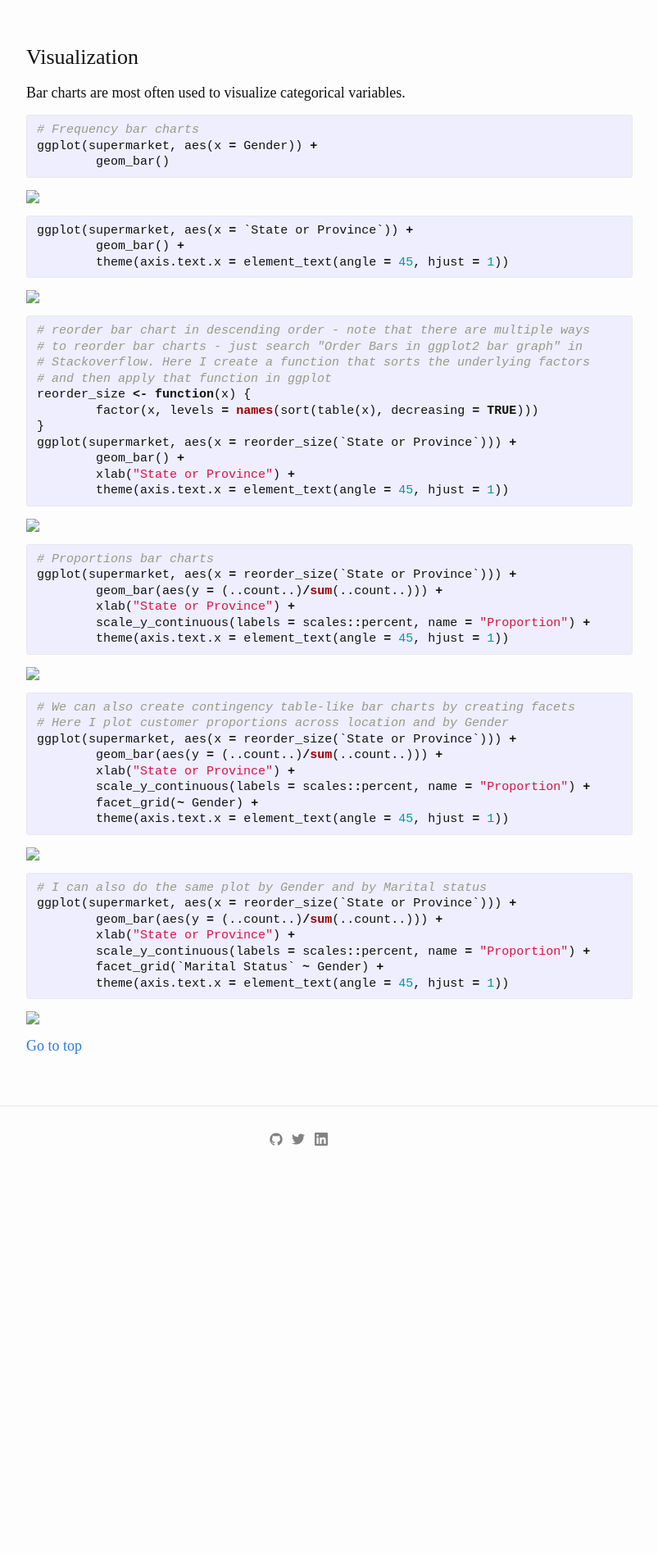
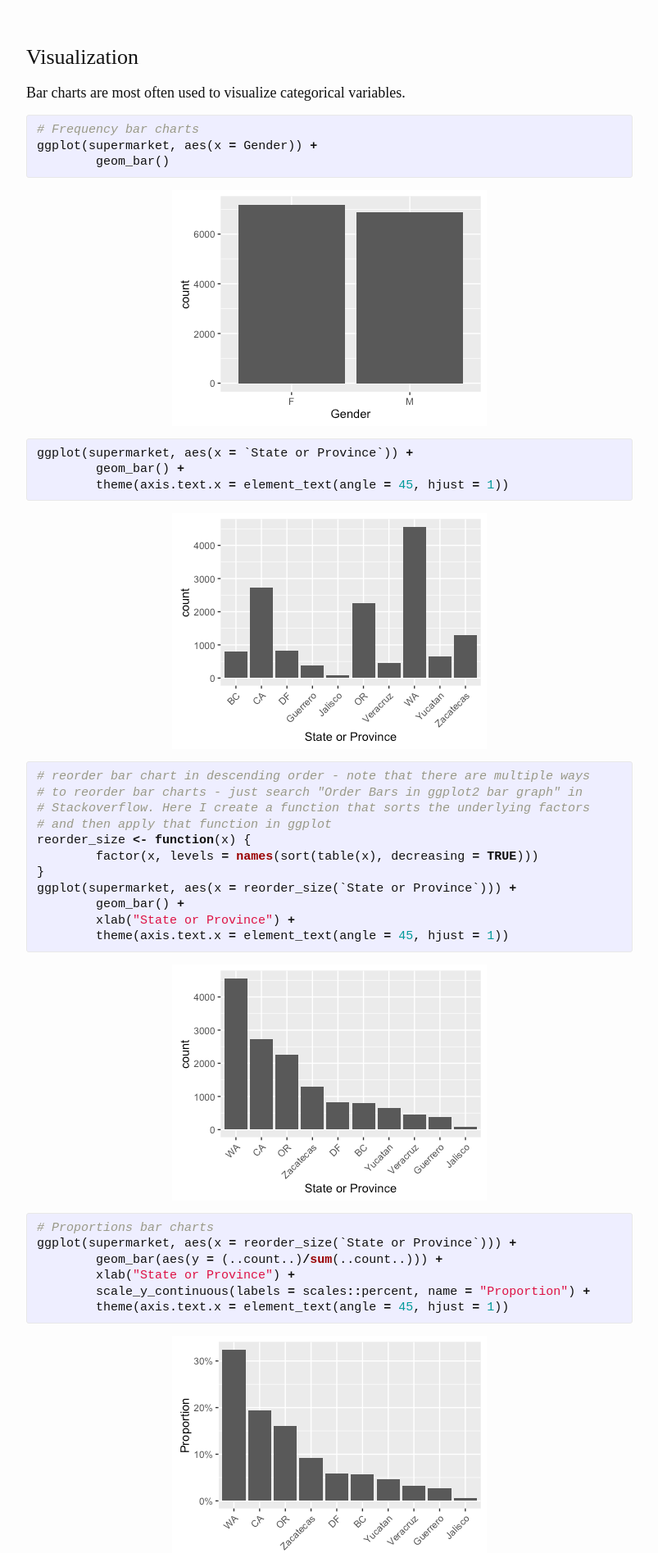
Before and after one commit to bradleyboehmke/bradleyboehmke, a Jekyll site: the page built from tutorials/descriptives_categorical.md, in a window 1280 px wide. Shown: the part 2852-4747 px from the top of the page at 82% size, without its empty margins (238-1041 px from the left). Built offline with Jekyll 4.4.1, drawn with Linux system fonts in a browser that asks for light colours; before the commit the page ends 4311 px from its top, so only the background shows below that.

Commit message:
Update descriptives_categorical.md

```diff
--- a/tutorials/descriptives_categorical.md
+++ b/tutorials/descriptives_categorical.md
@@ -159,7 +159,7 @@ ggplot(supermarket, aes(x = Gender)) +
         geom_bar()
 {% endhighlight %}
 
-<img src="descriptive-statistics_files/figure-html/unnamed-chunk-21-1.png" style="display: block; margin: auto;" />
+<img src="/public/images/analytics/descriptives/unnamed-chunk-21-1.png" style="display: block; margin: auto;" />
 
 {% highlight r %}
 ggplot(supermarket, aes(x = `State or Province`)) +
@@ -167,7 +167,7 @@ ggplot(supermarket, aes(x = `State or Province`)) +
         theme(axis.text.x = element_text(angle = 45, hjust = 1))
 {% endhighlight %}
 
-<img src="descriptive-statistics_files/figure-html/unnamed-chunk-21-2.png" style="display: block; margin: auto;" />
+<img src="/public/images/analytics/descriptives/unnamed-chunk-21-2.png" style="display: block; margin: auto;" />
 
 {% highlight r %}
 
@@ -184,7 +184,7 @@ ggplot(supermarket, aes(x = reorder_size(`State or Province`))) +
         theme(axis.text.x = element_text(angle = 45, hjust = 1))
 {% endhighlight %}
 
-<img src="descriptive-statistics_files/figure-html/unnamed-chunk-21-3.png" style="display: block; margin: auto;" />
+<img src="/public/images/analytics/descriptives/unnamed-chunk-21-3.png" style="display: block; margin: auto;" />
 
 {% highlight r %}
 
@@ -196,7 +196,7 @@ ggplot(supermarket, aes(x = reorder_size(`State or Province`))) +
         theme(axis.text.x = element_text(angle = 45, hjust = 1))
 {% endhighlight %}
 
-<img src="descriptive-statistics_files/figure-html/unnamed-chunk-21-4.png" style="display: block; margin: auto;" />
+<img src="/public/images/analytics/descriptives/unnamed-chunk-21-4.png" style="display: block; margin: auto;" />
 
 {% highlight r %}
 
@@ -210,7 +210,7 @@ ggplot(supermarket, aes(x = reorder_size(`State or Province`))) +
         theme(axis.text.x = element_text(angle = 45, hjust = 1))
 {% endhighlight %}
 
-<img src="descriptive-statistics_files/figure-html/unnamed-chunk-21-5.png" style="display: block; margin: auto;" />
+<img src="/public/images/analytics/descriptives/unnamed-chunk-21-5.png" style="display: block; margin: auto;" />
 
 {% highlight r %}
 
@@ -223,7 +223,7 @@ ggplot(supermarket, aes(x = reorder_size(`State or Province`))) +
         theme(axis.text.x = element_text(angle = 45, hjust = 1))
 {% endhighlight %}
 
-<img src="descriptive-statistics_files/figure-html/unnamed-chunk-21-6.png" style="display: block; margin: auto;" />
+<img src="/public/images/analytics/descriptives/unnamed-chunk-21-6.png" style="display: block; margin: auto;" />
 
 
 <a href="#top">Go to top</a>
```
